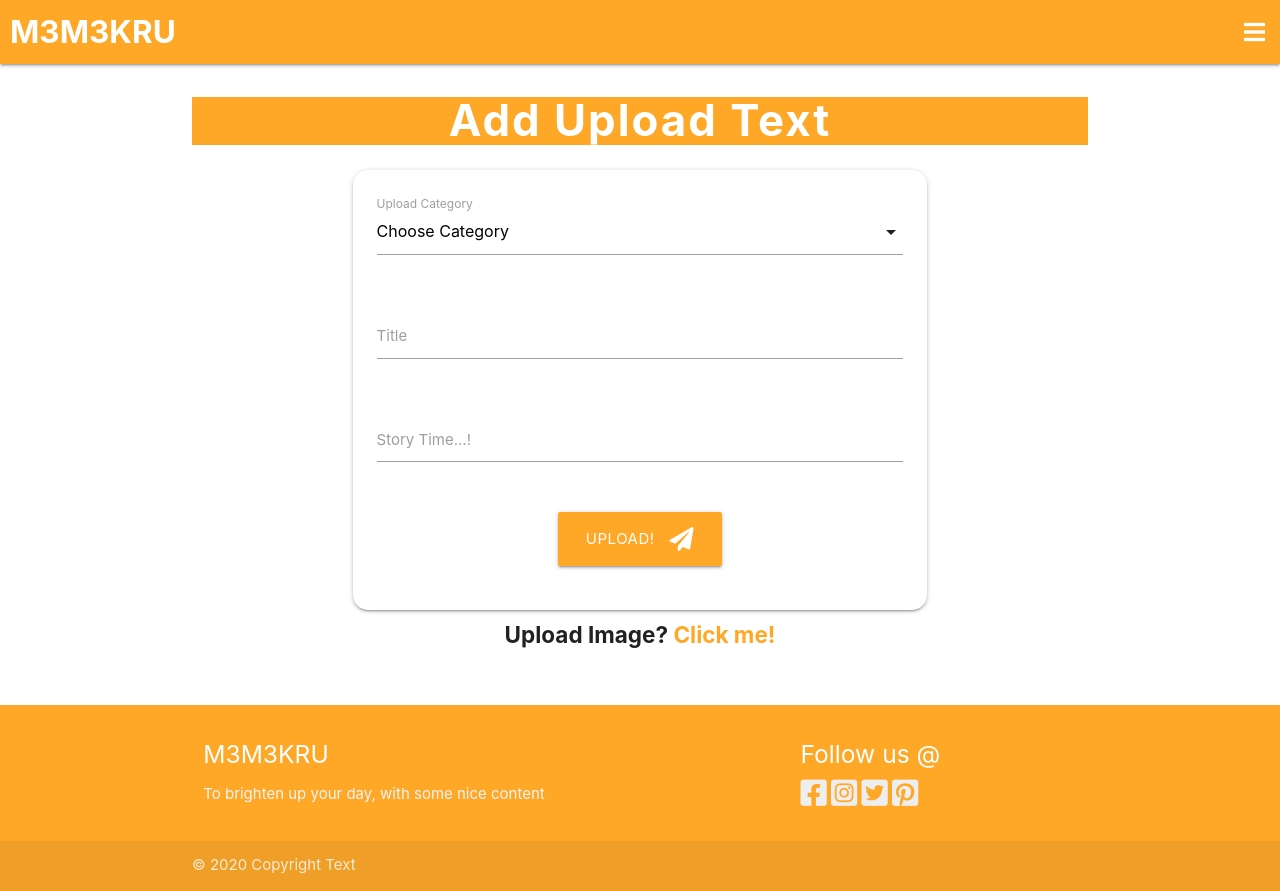
After one commit to Joeri157/third_milestone_project, a Flask app: page /add_upload_text_only in a window 1280 px wide. The commit adds this page. Run offline with Flask 2, Linux system fonts and the light colour scheme; data that the repository does not hold is empty; some libraries are stand-ins or nearby versions.

Commit message:
Added add_upload_text_only.html
@add_upload_text_only.html
Added a form input for text only uploads without an image
Click me url to redirect to upload image

@style.scss/style.css
Added card-content paragraph styling, so the words break and white-spacing

@app.py
Added functionality to upload text only this also includes the check if title already exists

```diff
--- a/app.py
+++ b/app.py
@@ -182,6 +182,37 @@ def add_upload():
 
 
 #  ~~~~~~~~~~~~~~~~~~~~~~~~~~~~~~~~~~~~~~~~~~~~~~~~~~~~~~~~~~~~~~~~~~~~~~~~~  #
+#  Add Upload                                                                 #
+#  ~~~~~~~~~~~~~~~~~~~~~~~~~~~~~~~~~~~~~~~~~~~~~~~~~~~~~~~~~~~~~~~~~~~~~~~~~  #
+
+@app.route("/add_upload_text_only", methods=["GET", "POST"])
+def add_upload_text_only():
+    categories = mongo.db.categories.find().sort("category_name", 1)
+    if request.method == "POST":
+        # Checks if the title already exists
+        existing_title = mongo.db.uploads.find_one({
+            "upload_title": request.form.get("upload_title")})
+        # if it exists it will let the user know
+        if existing_title:
+            flash("Title already exists")
+            return redirect(request.referrer)
+
+        upload = {
+            "category_name": request.form.get("catergory_name"),
+            "upload_title": request.form.get("upload_title"),
+            "upload_description": request.form.get("upload_description"),
+            "upload_time": datetime.now().strftime("%Y-%m-%d, %H:%M"),
+            "uploaded_by": session["user"]
+            }
+        mongo.db.uploads.insert_one(upload)
+        flash("Congratulations {}, upload was succesfull!".format(
+                session["user"]))
+        return redirect(url_for("index"))
+
+    return render_template("add_upload_text_only.html", categories=categories)
+
+
+#  ~~~~~~~~~~~~~~~~~~~~~~~~~~~~~~~~~~~~~~~~~~~~~~~~~~~~~~~~~~~~~~~~~~~~~~~~~  #
 #  Edit Upload                                                                #
 #  ~~~~~~~~~~~~~~~~~~~~~~~~~~~~~~~~~~~~~~~~~~~~~~~~~~~~~~~~~~~~~~~~~~~~~~~~~  #
 
--- a/static/css/style.css
+++ b/static/css/style.css
@@ -120,6 +120,10 @@ nav ul a.nav-upload-btn {
 }
 .card .custom-btn .btn-delete-edit a {
   color: #ffffff;
+}
+.card .card-content p {
+  white-space: pre-wrap;
+  word-break: break-word;
 }
 
 /* Side Nav Category */
--- a/static/css/style.scss
+++ b/static/css/style.scss
@@ -142,6 +142,11 @@ nav {
                 color: $text-color-2;
             }
         }
+    }
+
+    .card-content p {
+        white-space: pre-wrap;
+        word-break: break-word;
     }
 
 }
--- /dev/null
+++ b/templates/add_upload_text_only.html
@@ -0,0 +1,55 @@
+{% extends "base.html" %}
+{% block content %}
+
+    <div class="container">
+        <h3 class="#ffa726 orange lighten-1 center-align">Add Upload Text</h3>
+    <!--------------------  Adding Upload -------------------->
+        <div class="row">
+            <form class="col s12 m8 offset-m2" method="POST" action="{{ url_for('add_upload_text_only') }}"  enctype="multipart/form-data">
+                <div class="card-panel">
+    <!--------------------  Category Name -------------------->
+                    <div class="row">
+                        <div class="input-field col s12">
+                            <select id="catergory_name" name="catergory_name" class="validate" required>
+                                <option value="" disabled selected>Choose Category</option>
+                                {% for category in categories %}
+                                    <option value="{{ category.category_name}}">{{ category.category_name}}</option>
+                                {% endfor %}
+                            </select>
+                            <label for="catergory_name">Upload Category</label>
+                        </div>
+                    </div>
+        <!--------------------  Upload Title -------------------->
+                    <div class="row">
+                        <div class="input-field col s12">
+                            <input id="upload_title" name="upload_title"
+                                type="text" class="validate" required>
+                            <label for="upload_title">Title</label>
+                        </div>
+                    </div>
+        <!--------------------  Upload-Description -------------------->
+                    <div class="row">
+                        <div class="input-field col s12">
+                            <textarea id="upload_description" name="upload_description"
+                                maxlength="300" class="materialize-textarea validate" data-length="1000" required></textarea>
+                            <label for="upload_description">Story Time...! </label>
+                        </div>
+                    </div>
+        <!--------------------  Upload-Button -------------------->
+                    <div class="row center-align">
+                        <button class="btn-large #ffa726 orange lighten-1" type="submit">
+                            Upload!<i class="fas fa-paper-plane right"></i>
+                        </button>
+                    </div>
+                    <div class="col s12">
+                        <p class="register-login-text center-align ">
+                            Upload Image? <a href="{{ url_for('add_upload') }}">Click me!</a>
+                        </p>
+                    </div>
+                </div>
+            </form>
+        </div>
+    </div>
+
+
+{% endblock %}
```
Also changed, not shown: 1 other file.
